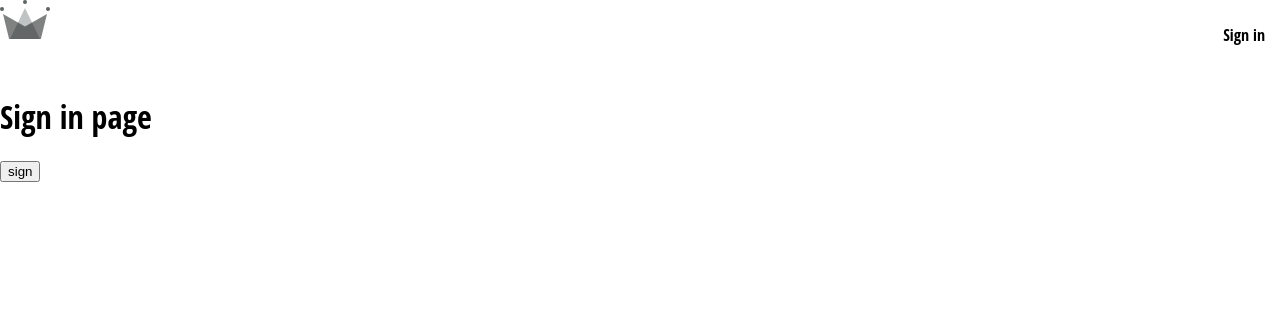
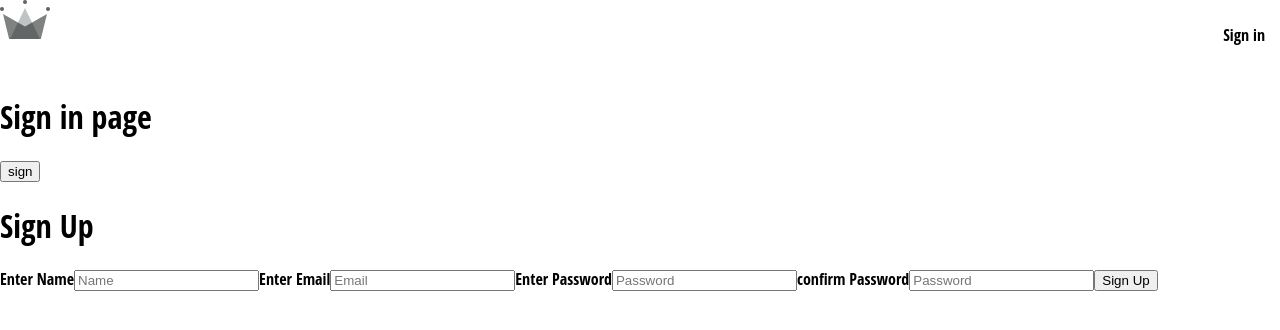
Before and after one commit to LukaTypeScripter/e-comerce-firebase, a React (Create React App) app: page /sign-in in a window 1280 px wide. Shown: the top 330 px of the page. Built offline with nearby package versions, Linux system fonts and the light colour scheme.

Commit message:
some changes

```diff
--- a/src/routes/sign-in/signIn.tsx
+++ b/src/routes/sign-in/signIn.tsx
@@ -1,10 +1,11 @@
 import React from 'react'
 import {signInWithGooglePopup,createUserDocumentFromAuth} from '../../utlis/firbase/firebase'
 import { log } from 'console';
+import SignUp from '../../components/sign-up/SignUp';
 function SignIn() {
     const logGoogleUser =async () => {
         const {user} = await signInWithGooglePopup();
-        createUserDocumentFromAuth(user)
+       const userDocRef = await createUserDocumentFromAuth(user)
     }
   return (
     <div>
@@ -12,6 +13,7 @@ function SignIn() {
         <button onClick={logGoogleUser}>
             sign
         </button>
+        <SignUp/>
     </div>
   )
 }
```
